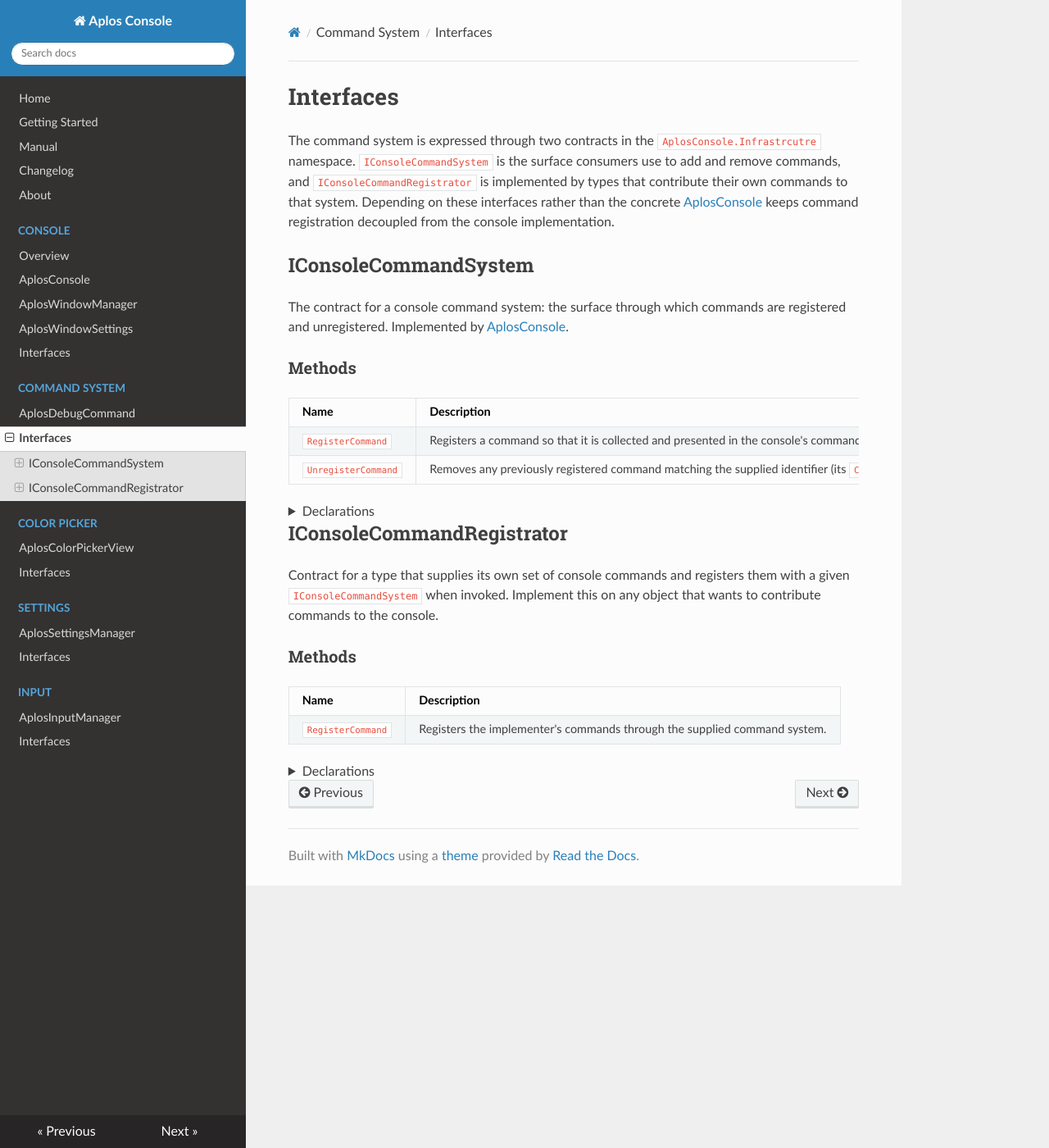
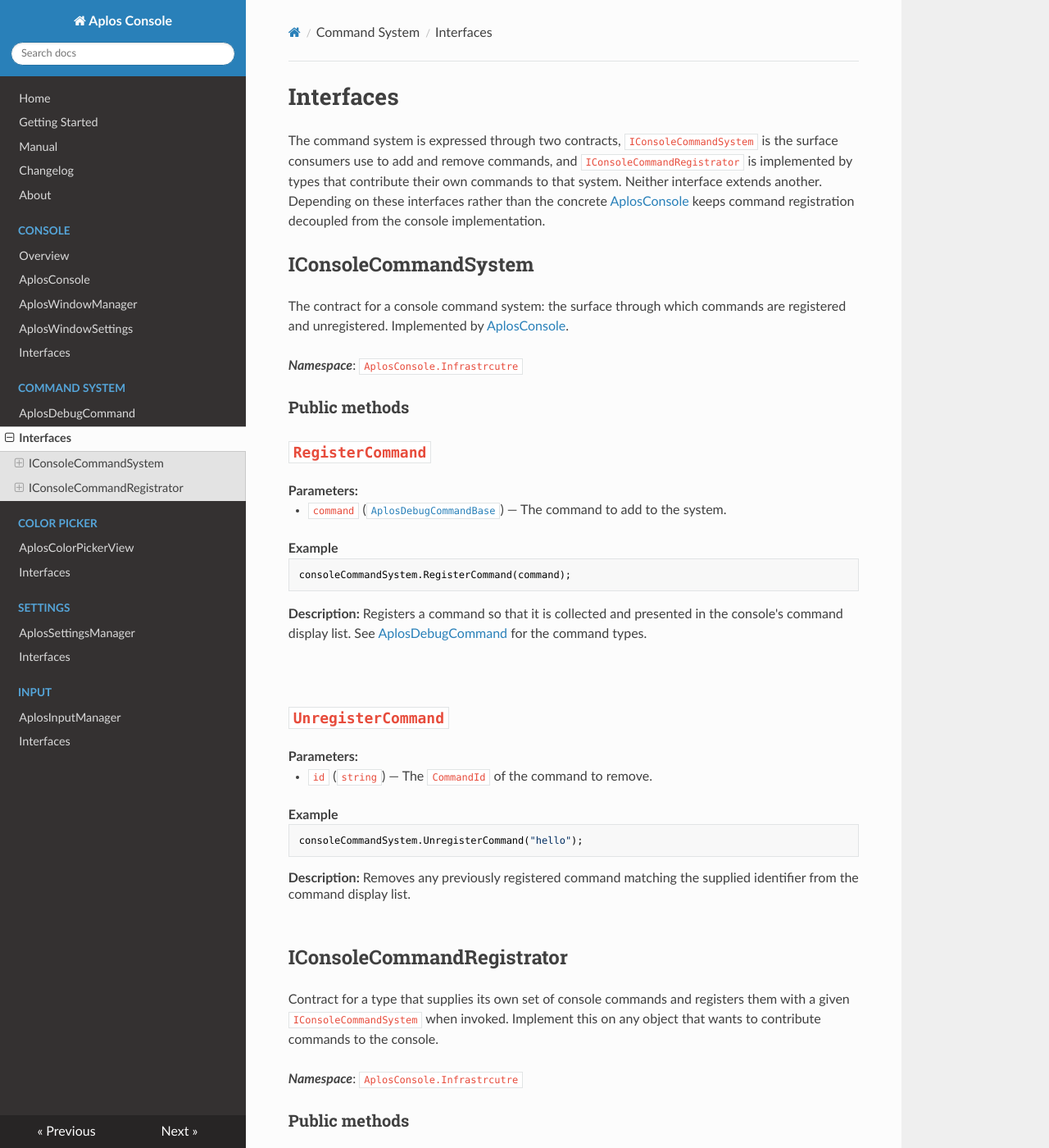
Before and after one commit to jChicote/aplos-console-documentation.github.io, an MkDocs documentation site: the page built from docs/command-system-interfaces.md, in a window 1280 px wide and 1400 px high. Shown: the whole window at 82% size. Built offline with MkDocs 1.6.1, drawn with Linux system fonts in a browser that asks for light colours; nearby versions of some CDN libraries; some of the changed text lies outside the part shown.

Commit message:
Finalise formatting for the console-command-system.md

````diff
--- a/docs/command-system-interfaces.md
+++ b/docs/command-system-interfaces.md
@@ -1,10 +1,9 @@
 # Interfaces
 
-The command system is expressed through two contracts in the `AplosConsole.Infrastrcutre`
-namespace. `IConsoleCommandSystem` is the surface consumers use to add and remove commands,
+The command system is expressed through two contracts, `IConsoleCommandSystem` is the surface consumers use to add and remove commands,
 and `IConsoleCommandRegistrator` is implemented by types that contribute their own commands to
-that system. Depending on these interfaces rather than the concrete
-[AplosConsole](aplos-console.md) keeps command registration decoupled from the console
+that system. Neither interface extends another. Depending on these interfaces rather than the
+concrete [AplosConsole](aplos-console.md) keeps command registration decoupled from the console
 implementation.
 
 ## IConsoleCommandSystem
@@ -12,22 +11,41 @@ implementation.
 The contract for a console command system: the surface through which commands are registered
 and unregistered. Implemented by [AplosConsole](aplos-console.md).
 
-### Methods
+***Namespace***: `AplosConsole.Infrastrcutre`
 
-| Name | Description |
-| --- | --- |
-| `RegisterCommand` | Registers a command so that it is collected and presented in the console's command display list. See [AplosDebugCommand](aplos-debug-command.md) for the command types. |
-| `UnregisterCommand` | Removes any previously registered command matching the supplied identifier (its `CommandId`) from the command display list. |
+### Public methods
 
-<details>
-<summary>Declarations</summary>
+<h2 id="registercommand"><code>RegisterCommand</code></h2>
+
+**Parameters:**
+
+- `command` ([`AplosDebugCommandBase`](aplos-debug-command.md#aplosdebugcommandbase)) — The command to add to the system.
+
+**Example**
 
 ```csharp
-void RegisterCommand(AplosDebugCommandBase command);
-void UnregisterCommand(string id);
+consoleCommandSystem.RegisterCommand(command);
 ```
 
-</details>
+**Description:** Registers a command so that it is collected and presented in the console's command display list. See [AplosDebugCommand](aplos-debug-command.md) for the command types.
+
+<br>
+
+<h2 id="unregistercommand"><code>UnregisterCommand</code></h2>
+
+**Parameters:**
+
+- `id` (`string`) — The `CommandId` of the command to remove.
+
+**Example**
+
+```csharp
+consoleCommandSystem.UnregisterCommand("hello");
+```
+
+**Description:** Removes any previously registered command matching the supplied identifier from the command display list.
+
+<br>
 
 ## IConsoleCommandRegistrator
 
@@ -35,17 +53,25 @@ Contract for a type that supplies its own set of console commands and registers
 given `IConsoleCommandSystem` when invoked. Implement this on any object that wants to
 contribute commands to the console.
 
-### Methods
+***Namespace***: `AplosConsole.Infrastrcutre`
 
-| Name | Description |
-| --- | --- |
-| `RegisterCommand` | Registers the implementer's commands through the supplied command system. |
+### Public methods
 
-<details>
-<summary>Declarations</summary>
+<h2 id="registercommand-2"><code>RegisterCommand</code></h2>
+
+**Parameters:**
+
+- `consoleCommandSystem` ([`IConsoleCommandSystem`](command-system-interfaces.md#iconsolecommandsystem)) — Command system responsible for handling these commands.
+
+**Example**
 
 ```csharp
-void RegisterCommand(IConsoleCommandSystem consoleCommandSystem);
+public void RegisterCommand(IConsoleCommandSystem consoleCommandSystem)
+{
+    consoleCommandSystem.RegisterCommand(myCommand);
+}
 ```
 
-</details>
+**Description:** Registers commands from the implemented object through the command system.
+
+<br>
````
